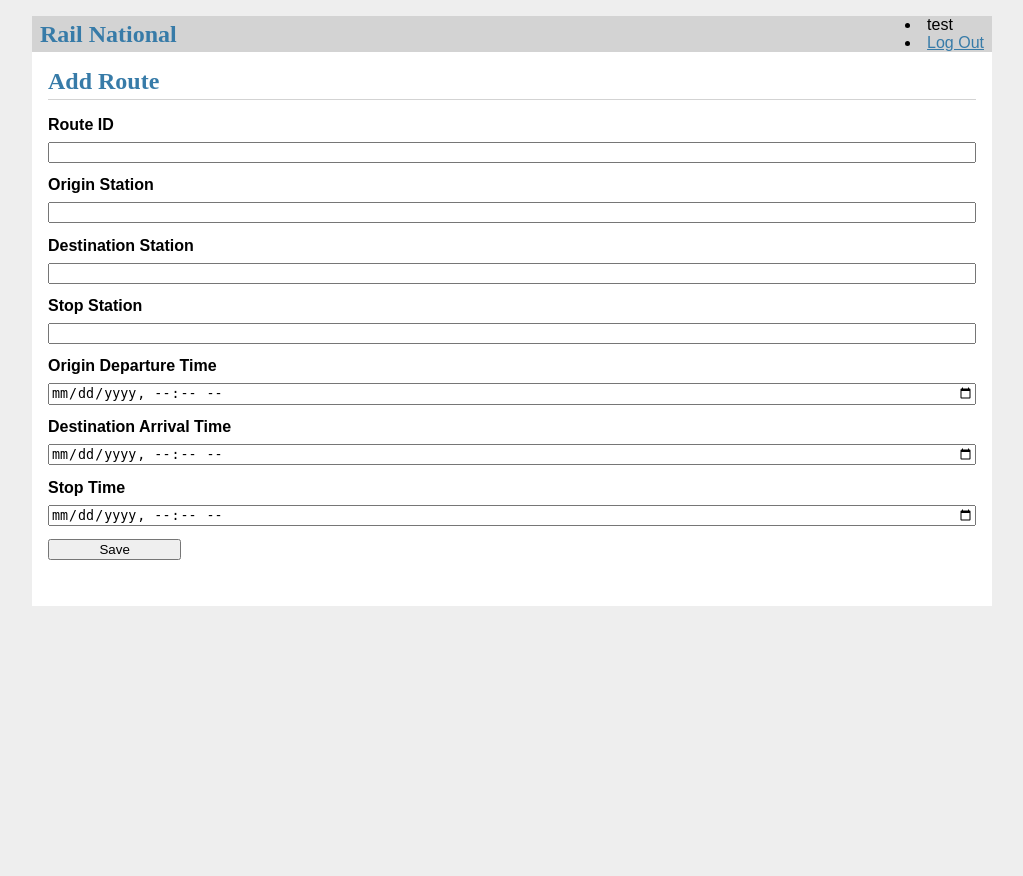
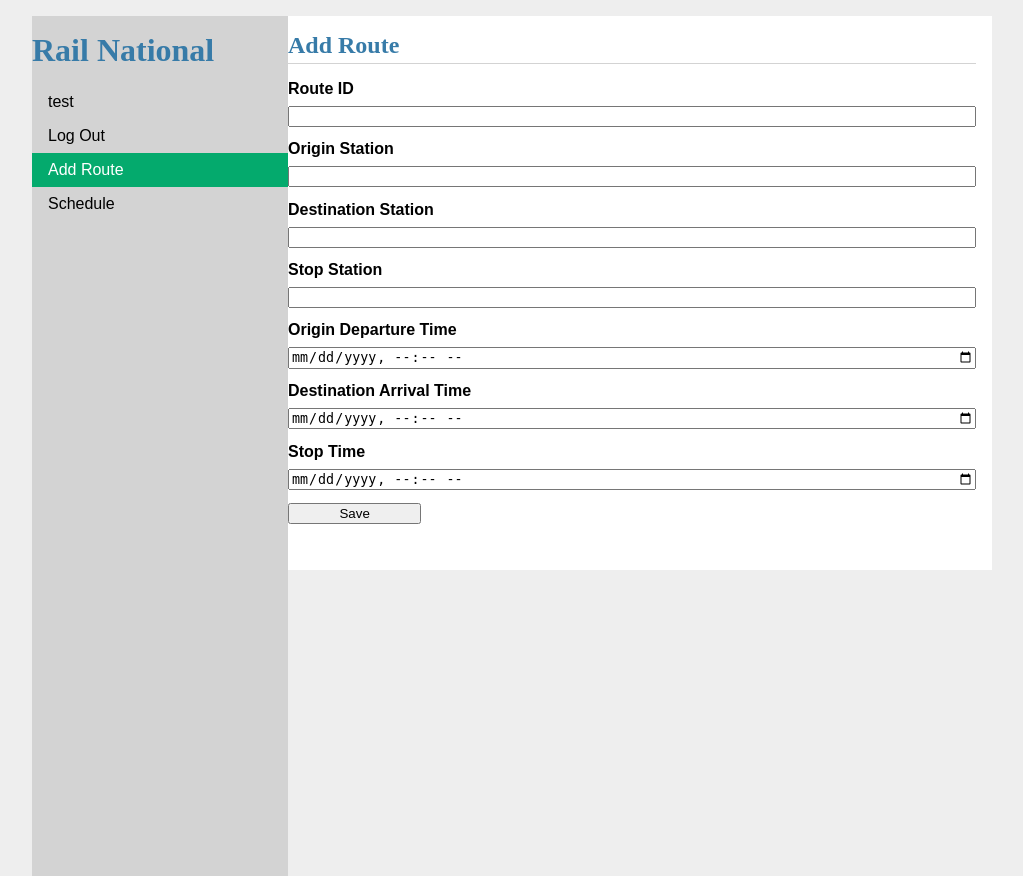
Before and after one commit to mattleeder/animated-octo-eureka, a Flask app: page /add_route in a window 1280 px wide. Shown: the whole page, without its empty margins (128-1151 px from the left). Run offline with Flask 3, Linux system fonts and the light colour scheme; the visitor is signed in with stand-in values (Sample User, id 1); data comes from the database, SQL or seed files in the repository.

Commit message:
Adjusted Navbar

```diff
--- /dev/null
+++ b/rail_national/static/javascript/base.js
@@ -0,0 +1,22 @@
+console.log("Base JS loaded");
+
+// Get the container element
+var navbar = document.getElementById("navbar");
+
+// Get the list inside the navbar
+var navbarList = navbar.getElementsByTagName("ul")[0];
+
+// Get all list items inside the list
+var listItems = navbarList.getElementsByTagName("li")
+
+// Loop through the list items and add the active class to the current page
+const currentURL = window.location.href;
+console.log("Looping");
+console.log(listItems);
+for (var i = 0; i < listItems.length; i++) {
+  console.log(listItems[i].childNodes[0].href);
+  if (listItems[i].childNodes[0].href == currentURL) {
+    listItems[i].className += " active";
+    console.log("Set active");
+  }
+}
--- a/rail_national/static/style.css
+++ b/rail_national/static/style.css
@@ -1,14 +1,82 @@
-html { font-family: sans-serif; background: #eee; padding: 1rem; }
-body { max-width: 960px; margin: 0 auto; background: white; }
-h1 { font-family: serif; color: #377ba8; margin: 1rem 0; }
-a { color: #377ba8; }
-hr { border: none; border-top: 1px solid lightgray; }
-nav { background: lightgray; display: flex; align-items: center; padding: 0 0.5rem; }
-nav h1 { flex: auto; margin: 0; }
-nav h1 a { text-decoration: none; padding: 0.25rem 0.5rem; }
-nav ul  { display: flex; list-style: none; margin: 0; padding: 0; }
-nav ul li a, nav ul li span, header .action { display: block; padding: 0.5rem; }
-.content { padding: 0 1rem 1rem; }
+html {
+    font-family: sans-serif;
+    background: #eee;
+    padding: 1rem;
+}
+
+body {
+    max-width: 960px;
+    margin: 0 auto;
+    background: white;
+}
+
+h1 {
+    font-family: serif;
+    color: #377ba8;
+    margin: 1rem 0;
+}
+
+a {
+    color: #377ba8;
+}
+
+hr {
+    border: none;
+    border-top: 1px solid lightgray;
+}
+
+.navbar-header {
+    background: lightgray;
+    width: 20%;
+    height: 100%;
+    position: fixed;
+}
+
+.navbar {
+    background: lightgray;
+    display: flex;
+    align-items: top;
+}
+
+.navbar h1 {
+    display: block;
+    width: 100%;
+    padding: 0 0.5rem;
+    text-align: center;
+}
+
+.navbar ul {
+    list-style-type: none;
+    margin: 0;
+    padding: 0;
+    width: 100%;
+}
+
+.navbar ul li a {
+    display: block;
+    color: black;
+    padding: 8px 16px;
+    text-decoration: none;
+}
+
+.navbar ul li span {
+    display: block;
+    color: black;
+    padding: 8px 16px;
+    text-decoration: none;
+}
+
+.navbar ul li.active a {
+    background-color: #04AA6D;
+    color: white;
+}
+
+.navbar ul li:not(.active) a:hover {
+    background-color: #555;
+    color: white;
+}
+
+.content { padding: 0 1rem 1rem; margin-left: 25%; }
 .content > header { border-bottom: 1px solid lightgray; display: flex; align-items: flex-end; }
 .content > header h1 { flex: auto; margin: 1rem 0 0.25rem 0; }
 .flash { margin: 1em 0; padding: 1em; background: #cae6f6; border: 1px solid #377ba8; }
--- a/rail_national/templates/base.html
+++ b/rail_national/templates/base.html
@@ -1,18 +1,23 @@
 <!doctype html>
+<link rel="stylesheet" href="{{ url_for('static', filename='style.css') }}">
+<script defer src="{{ url_for('static', filename='javascript/base.js') }}"></script>
 <title>{% block title %}{% endblock %} - Rail National</title>
-<link rel="stylesheet" href="{{ url_for('static', filename='style.css') }}">
-<nav>
+<header class="navbar-header">
     <h1>Rail National</h1>
-    <u1>
+    <nav id="navbar" class="navbar">
+        <ul>
             {% if g.user %}
                 <li><span>{{ g.user["username"] }}</span>
                 <li><a href="{{ url_for('auth.logout') }}">Log Out</a>
+                <li><a href="{{ url_for('schedule.add_route') }}">Add Route</a>
             {% else %}
                 <li><a href="{{ url_for('auth.register') }}">Register</a>
                 <li><a href="{{ url_for('auth.login') }}">Log In</a>
             {% endif %}
-    </u1>
+            <li><a href="{{ url_for('index') }}">Schedule</a>
+        </ul>
     </nav>
+</header>
 <section class="content">
     <header>
         {% block header %}{% endblock %}
```
Also changed, not shown: rail_national/static/javascript/schedule/add_route.js (renamed from rail_national/static/js/schedule/add_route.js). Lines whose indentation alone changed are shown as unchanged.
